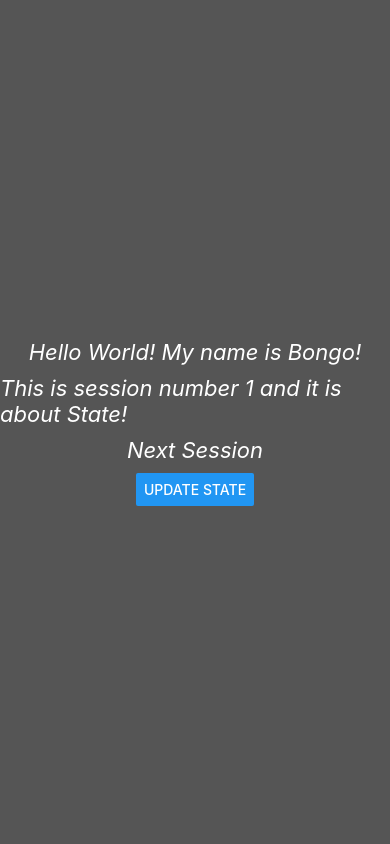
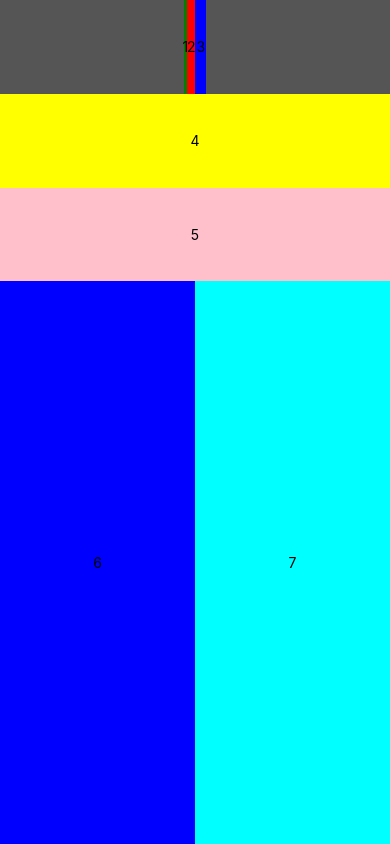
Before and after one commit to Brilliant-Atosam/react-native-zero2hero, a React Native app: screen / in a window 390 px wide. Built offline with nearby package versions, Linux system fonts and the light colour scheme.

Commit message:
assignment 2

```diff
--- a/App.js
+++ b/App.js
@@ -7,20 +7,27 @@ import {
 } from 'react-native';
 
 const App = () => {
-const [name, setName] = useState('Bongo')
-const [session, setSession] = useState({number: 1, name: 'State'})
-const [current, setCurrent] = useState(false)
-const updateHandler = ()=>{
-  setName('Brilliant Atosam');
-  setSession({number: 2, name: 'Styling'})
-  setCurrent(!current)
+const [times, setTimes] = useState(0)
+const [number, setNumber] = useState(0)
+const handleTimes = ()=>{
+  setTimes(times +1);
+  setNumber(number + 5);
 }
   return (
     <View style={styles.body}>
-      <Text style={styles.text}>Hello World! My name is {name}!</Text>
-      <Text style={styles.text}>This is session number {session.number} and it is about {session.name}!</Text>
-      <Text style={styles.text}>{current ? 'Current Session': 'Next Session'}</Text>
-      <Button title='update state' onPress={updateHandler} ></Button>
+     <View style={styles.viewContainer1}>
+      <View style={styles.view1}><Text>1</Text></View>
+      <View style={styles.view2}><Text>2</Text></View>
+      <View style={styles.view3}><Text>3</Text></View>
+     </View>
+     <View style={styles.viewContainer2}>
+      <View style={styles.view4}><Text>4</Text></View>
+      <View style={styles.view5}><Text>5</Text></View>
+     </View>
+     <View style={styles.viewContainer3}>
+      <View style={styles.view6}><Text>6</Text></View>
+      <View style={styles.view7}><Text>7</Text></View>
+     </View>
     </View>
   );
 };
@@ -38,7 +45,71 @@ backgroundColor: '#555'
   fontStyle: 'italic',
   marginBottom: 10
 
- }
+ },
+ viewContainer1:{
+flex: 1,
+flexDirection: 'row'
+ },
+ viewContainer2:{
+flex: 2,
+ },
+ view1:{
+  backgroundColor: 'green',
+flex: 1,
+alignItems: 'center',
+justifyContent: 'center'
+ },
+ view2:{
+  backgroundColor: 'red',
+flex: 2,
+alignItems: 'center',
+justifyContent: 'center'
+ },
+ view3:{
+  backgroundColor: 'blue',
+flex: 3,
+alignItems: 'center',
+justifyContent: 'center'
+ },
+
+ viewContainer2:{
+  flex: 2,
+  width: '100%',
+  flexDirection: 'column'
+   },
+ view4:{
+  backgroundColor: 'yellow',
+  flex: 1,
+  width: '100%',
+  alignItems: 'center',
+justifyContent: 'center'
+ },
+ view5:{
+  backgroundColor: 'pink',
+  flex: 1,
+  width: '100%',
+  alignItems: 'center',
+justifyContent: 'center'
+ },
+ viewContainer3:{
+  flex: 6,
+  width: '100%',
+  flexDirection: 'row'
+   },
+   view6:{
+    backgroundColor: 'blue',
+    flex: 1,
+    width: '100%',
+    alignItems: 'center',
+  justifyContent: 'center'
+   },
+   view7:{
+    backgroundColor: 'cyan',
+    flex: 1,
+    width: '100%',
+    alignItems: 'center',
+  justifyContent: 'center'
+   },
 });
 
 export default App;
```
